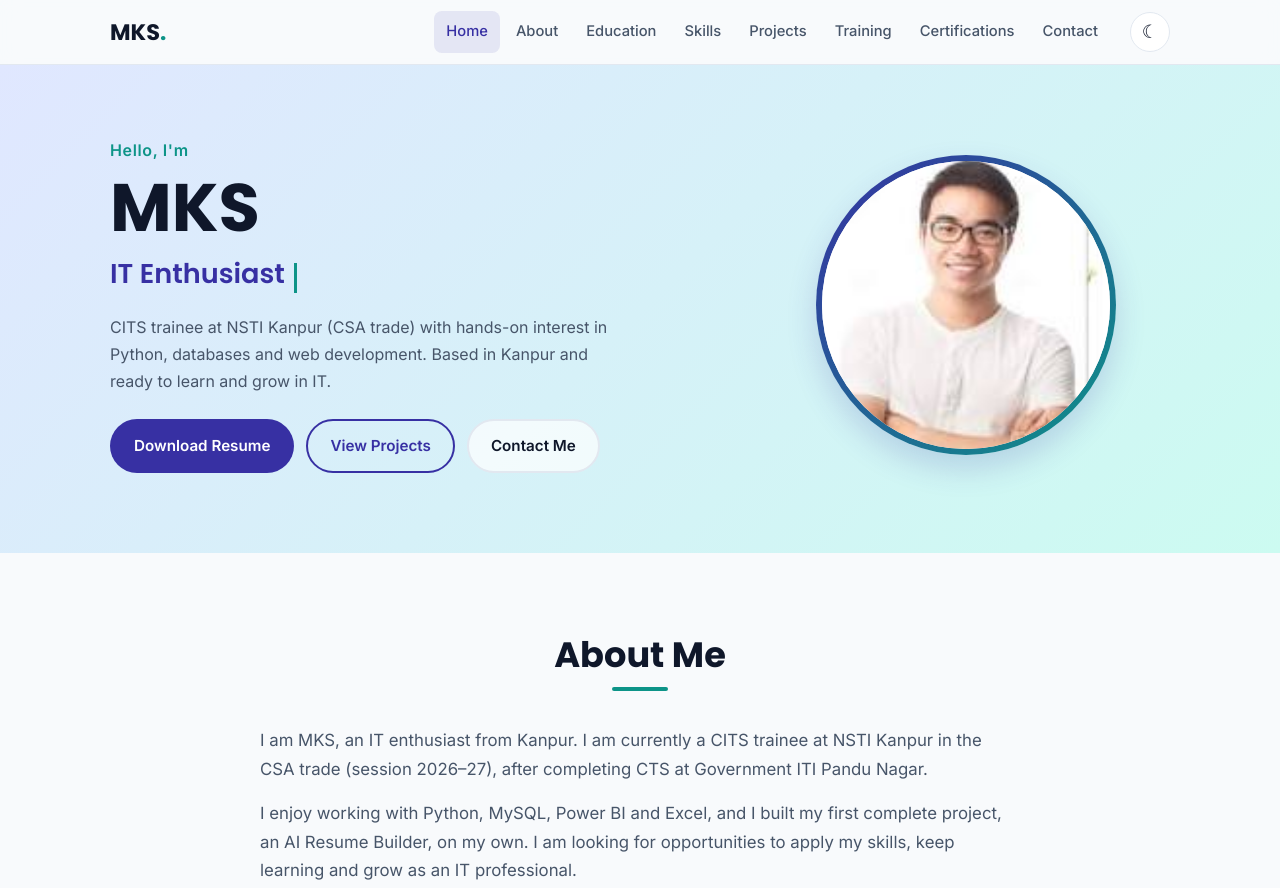
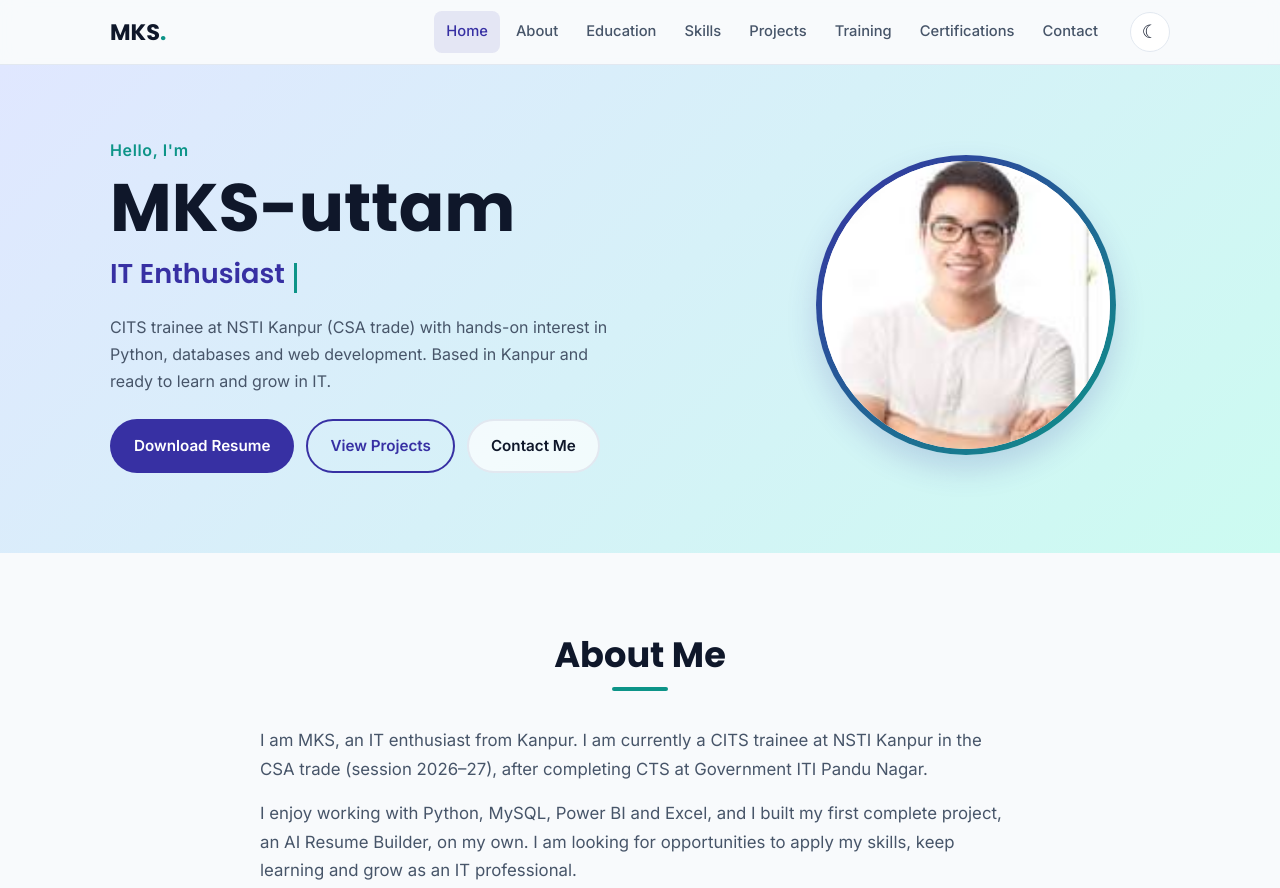
Before and after one commit to nstiknpcsalab/portfolio, a plain HTML site: page index.html in a window 1280 px wide. Shown: the top 888 px of the page. Drawn offline with Linux system fonts and the light colour scheme; no server answers.

Commit message:
Update index.html

```diff
--- a/index.html
+++ b/index.html
@@ -60,7 +60,7 @@
       <div class="container hero-grid">
         <div class="hero-text reveal">
           <p class="eyebrow">Hello, I'm</p>
-          <h1>MKS</h1>
+          <h1>MKS-uttam</h1>
           <p class="headline">IT Enthusiast <span class="cursor" aria-hidden="true"></span></p>
           <p class="intro">
             CITS trainee at NSTI Kanpur (CSA trade) with hands-on interest in Python,
```
